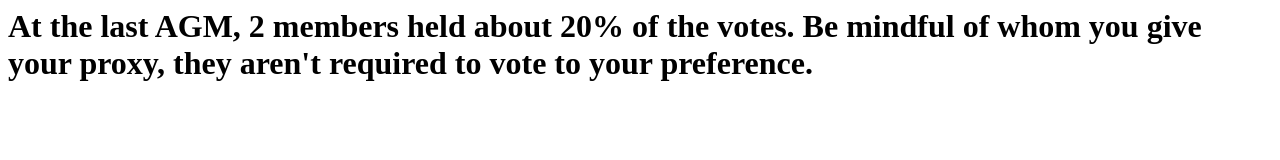
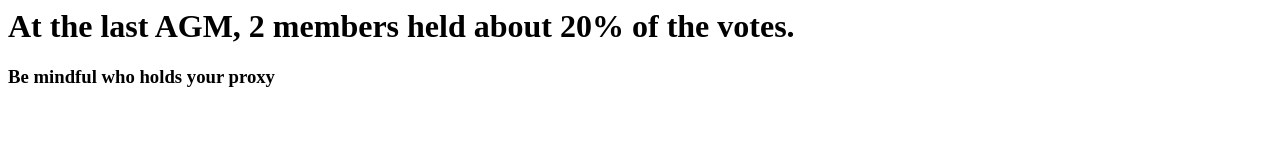
Before and after one commit to mikepkes/theivys, a plain HTML site: page index.html in a window 1280 px wide. Drawn offline with Linux system fonts and the light colour scheme.

Commit message:
Update index.html

```diff
--- a/index.html
+++ b/index.html
@@ -1,3 +1,4 @@
 <html>
-    <h1>At the last AGM, 2 members held about 20% of the votes.  Be mindful of whom you give your proxy, they aren't required to vote to your preference.</h1>
+    <h1>At the last AGM, 2 members held about 20% of the votes.</h1>
+    <h3>Be mindful who holds your proxy<h3>
 </html>
```
